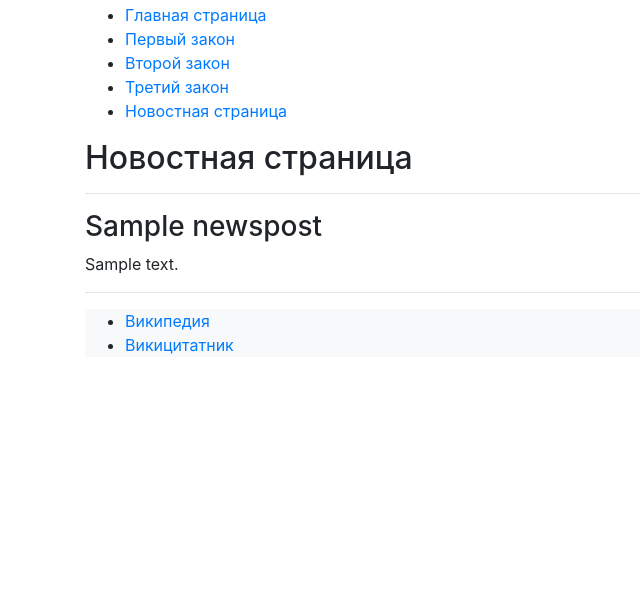
After one commit to Anatolium/DJ04-Homework, a Django app: page /news/ in a window 1280 px wide. The commit adds this page. Shown: the part 136-733 px from the top of the page, without its empty margins (0-640 px from the left). Run offline with Django 5.2, Linux system fonts and the light colour scheme; tables that the repository leaves empty hold one stand-in row (values such as "Sample post"); some libraries are stand-ins or nearby versions.

Commit message:
(update) html modules

```diff
--- a/zerocoder/main/templates/main/header.html
+++ b/zerocoder/main/templates/main/header.html
@@ -3,4 +3,5 @@
     <li><a href="{% url 'page1' %}">Первый закон</a></li>
     <li><a href="{% url 'page2' %}">Второй закон</a></li>
     <li><a href="{% url 'page3' %}">Третий закон</a></li>
+    <li><a href="{% url 'news_home' %}">Новостная страница</a></li>
 </ul>
--- /dev/null
+++ b/zerocoder/news/templates/news/news.html
@@ -0,0 +1,17 @@
+{% extends 'main/layout.html' %}
+
+{% block title %}
+<title>Новостная страница</title>
+{% endblock %}
+
+{% block content %}
+<h2>Новостная страница</h2>
+<hr>
+{% for new in news %}
+<div>
+    <h3> {{ new.title }} </h3>
+    <p> {{ new.short_description }} </p>
+</div>
+{% endfor %}
+
+{% endblock %}
```
